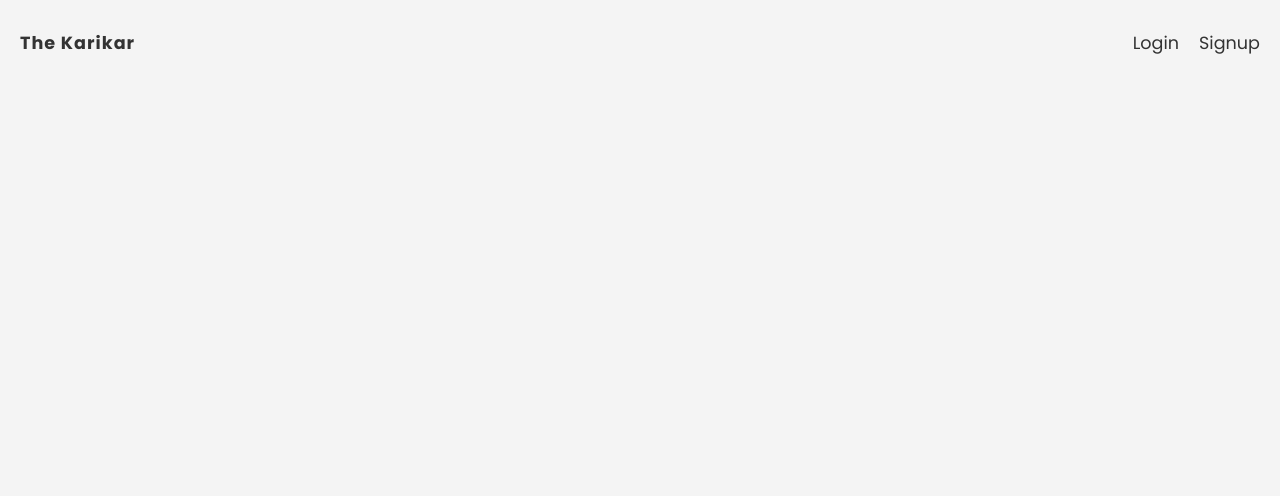
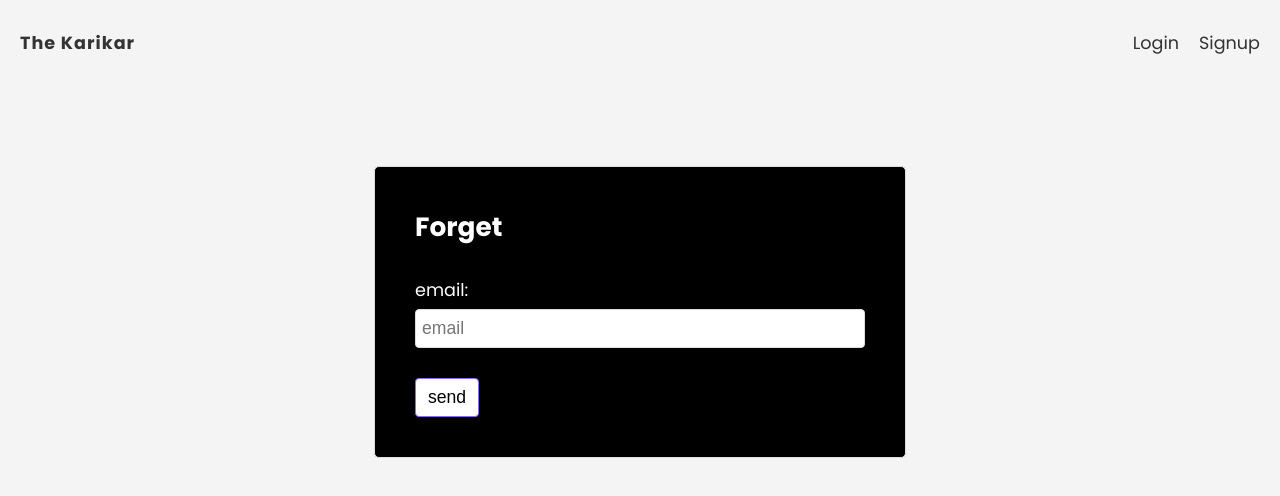
Before and after one commit to swatantragoswami09/karikarEduWealth, a React (Create React App) app: page /forget in a window 1280 px wide. Shown: the top 496 px of the page. Built offline with nearby package versions, Linux system fonts and the light colour scheme; no server answers.

Commit message:
add forget page  and add authentication by skg

```diff
--- a/src/App.js
+++ b/src/App.js
@@ -1,21 +1,33 @@
-import { BrowserRouter, Route, Switch } from "react-router-dom";
-import login from "./pages/login/Login";
-import signup from "./pages/signup/Signup";
-import home from "./pages/home/Home";
+import { BrowserRouter, Route, Switch, Redirect } from "react-router-dom";
+import Login from "./pages/login/Login";
+import Signup from "./pages/signup/Signup";
+import Home from "./pages/home/Home";
 import Navbar from "./components/Navbar";
 import "./App.css";
+import { useAuthContext } from "./hooks/useAuthContext";
+import Forget from "./pages/forget/Forget";
 
 function App() {
+  const { user, authIsReady } = useAuthContext();
   return (
     <div className="App">
-      <BrowserRouter>
-        <Navbar />
-        <Switch>
-          <Route path="/" exact component={home} />
-          <Route path="/login" exact component={login} />
-          <Route path="/signup" exact component={signup} />
-        </Switch>
-      </BrowserRouter>
+      {authIsReady && (
+        <BrowserRouter>
+          <Navbar />
+          <Switch>
+            <Route path="/" exact component={Home} />
+            <Route path="/login" exact component={Login} />
+            <Route path="/signup" exact>
+              {user && <Redirect to="/" />}
+              {!user && <Signup />}
+            </Route>
+            <Route path="/forget" exact>
+              {user && <Redirect to="/" />}
+              {!user && <Forget />}
+            </Route>
+          </Switch>
+        </BrowserRouter>
+      )}
     </div>
   );
 }
--- a/src/index.css
+++ b/src/index.css
@@ -45,7 +45,7 @@ ul {
   background: #fff;
   padding: 8px 12px;
   border-radius: 4px;
-  color:black;
+  color: black;
   cursor: pointer;
   font-size: 1em;
   border: 1px solid var(--primary-color);
--- /dev/null
+++ b/src/pages/forget/Forget.css
@@ -0,0 +1,25 @@
+.login-form {
+  max-width: 700px;
+  margin: 60px auto;
+  width: 450px;
+  padding: 40px;
+  border: 1px solid #ddd;
+  background: rgb(0, 0, 0);
+  border-radius: 5px;
+  color: white;
+  text-align: left;
+}
+.login-form label {
+  display: block;
+  margin: 30px auto;
+}
+.login-form span {
+  display: block;
+  margin-bottom: 6px;
+}
+.login-form input {
+  padding: 8px 6px;
+  font-size: 1em;
+  color: #777;
+  width: 100%;
+}
--- /dev/null
+++ b/src/pages/forget/Forget.js
@@ -0,0 +1,47 @@
+import React, { useState } from "react";
+import "./Forget.css";
+import { useForget } from "../../hooks/useForget";
+import Loading from "../../LoadingSpinner/LoadingSpinner";
+
+function Forget() {
+  const [email, setemail] = useState("");
+  const { forget, error, isPending } = useForget();
+  const handleSubmit = (e) => {
+    e.preventDefault();
+    console.log(email);
+    forget(email);
+  };
+  return (
+    <form onSubmit={handleSubmit} className={"login-form"}>
+      <h2>Forget</h2>
+      <label>
+        <span>email:</span>
+        <input
+          type="email"
+          onChange={(e) => setemail(e.target.value)}
+          placeholder="email"
+          value={email}
+        />
+      </label>
+
+      {!isPending && <button className="btn">send</button>}
+      {isPending && <Loading /> ? (
+        <div
+          style={{
+            color: "darkgreen",
+            alignItems: "center",
+            textShadowRadius: 10,
+          }}
+        >
+          Check you mail
+        </div>
+      ) : (
+        ""
+      )}
+
+      {error && <p>{error}</p>}
+    </form>
+  );
+}
+
+export default Forget;
--- a/src/pages/signup/Signup.css
+++ b/src/pages/signup/Signup.css
@@ -1,4 +1,4 @@
-.signup-form{
+.signup-form {
   display: flex;
   flex-direction: row;
   border: 1px solid black;
@@ -9,9 +9,11 @@
   background-color: black;
   color: white;
 }
-.right-content,.left-content{
+.right-content,
+.left-content {
   margin: 15px;
 }
+
 /* .container{
  /* width: 500px;
     align-items: center;
--- a/src/pages/signup/Signup.js
+++ b/src/pages/signup/Signup.js
@@ -2,8 +2,9 @@ import { useState } from "react";
 // import "./Signup.css";
 import { useSignup } from "../../hooks/useSignup";
 import { Link } from "react-router-dom";
-import LoadingSpinner from '../../LoadingSpinner/LoadingSpinner'
-import './Signup.css'
+import LoadingSpinner from "../../LoadingSpinner/LoadingSpinner";
+import "./Signup.css";
+
 export default function Signup() {
   const [referalCode, setReferalCode] = useState("");
   const [name, setName] = useState("");
@@ -46,14 +47,14 @@ export default function Signup() {
       termAndCondition
     );
   };
- if(isPending){
-      return <LoadingSpinner />
-      }
+  // if (isPending) {
+  //   return <LoadingSpinner />;
+  // }
   return (
-    <>
+    <div style={{ marginBottom: "50px" }}>
       <h2>Distributor Registration</h2>
       <form onSubmit={handleSubmit}>
-     <div className='signup-form'>
+        <div className="signup-form">
           <div className="right-content">
             <label>
               <span>Referal code (optional):</span>
@@ -62,15 +63,6 @@ export default function Signup() {
                 required
                 onChange={(e) => setReferalCode(e.target.value)}
                 value={referalCode}
-        />
-      </label>
-      <label>
-        <span>Name:</span>
-        <input
-          type="text"
-          required
-          onChange={(e) => setName(e.target.value)}
-          value={name}
               />
             </label>
 
@@ -84,14 +76,24 @@ export default function Signup() {
               />
             </label>
             <label>
-        <span>email:</span>
+              <span>password:</span>
               <input
-          type="email"
+                type="password"
                 required
-          onChange={(e) => setEmail(e.target.value)}
-          value={email}
+                onChange={(e) => setPassword(e.target.value)}
+                value={password}
               />
             </label>
+            <label>
+              <span>Sub-Brokership Area:</span>
+              <input
+                type="text"
+                required
+                onChange={(e) => setSubBrokershipArea(e.target.value)}
+                value={subBrokershipArea}
+              />
+            </label>
+
             <label>
               <span>PAN No:</span>
               <input
@@ -104,12 +106,22 @@ export default function Signup() {
           </div>
           <div className="left-content">
             <label>
-        <span>password:</span>
+              <span>Name:</span>
               <input
-          type="password"
+                type="text"
                 required
-          onChange={(e) => setPassword(e.target.value)}
-          value={password}
+                onChange={(e) => setName(e.target.value)}
+                value={name}
+              />
+            </label>
+
+            <label>
+              <span>email:</span>
+              <input
+                type="email"
+                required
+                onChange={(e) => setEmail(e.target.value)}
+                value={email}
               />
             </label>
 
@@ -124,16 +136,6 @@ export default function Signup() {
             </label>
 
             <label>
-        <span>Sub-Brokership Area:</span>
-        <input
-          type="text"
-          required
-          onChange={(e) => setSubBrokershipArea(e.target.value)}
-          value={subBrokershipArea}
-        />
-      </label>
-
-      <label>
               <span>Address:</span>
               <input
                 type="text"
@@ -143,8 +145,6 @@ export default function Signup() {
               />
             </label>
 
-
-
             <label>
               <span>Adhar No:</span>
               <input
@@ -152,7 +152,8 @@ export default function Signup() {
                 required
                 onChange={(e) => setAdhar(e.target.value)}
                 value={adhar}
-        />   </label>
+              />{" "}
+            </label>
           </div>
         </div>
         <div>
@@ -160,19 +161,23 @@ export default function Signup() {
             type="checkbox"
             required
             onChange={() => setTermAndCondition(true)}
+            value={termAndCondition}
           />
+
           <span>
             I agree with <Link to="/termandconditions">terms & conditions</Link>
           </span>
         </div>
-
-
-
-      {!isPending && <button className="btn">Sign up</button>}
+        {!isPending && (
+          <button className="btn" style={{ margin: "10px 0px" }}>
+            Register
+          </button>
+        )}
+        {isPending && <LoadingSpinner />}
+        <br />
         Already have an account? <Link to="/login">Login In here</Link>
         {error && <div className="error">{error}</div>}
-
       </form>
-    </>
+    </div>
   );
 }
```
Also changed, not shown: src/pages/login/Login.js (+10 -10 lines). Lines whose indentation alone changed are shown as unchanged.
